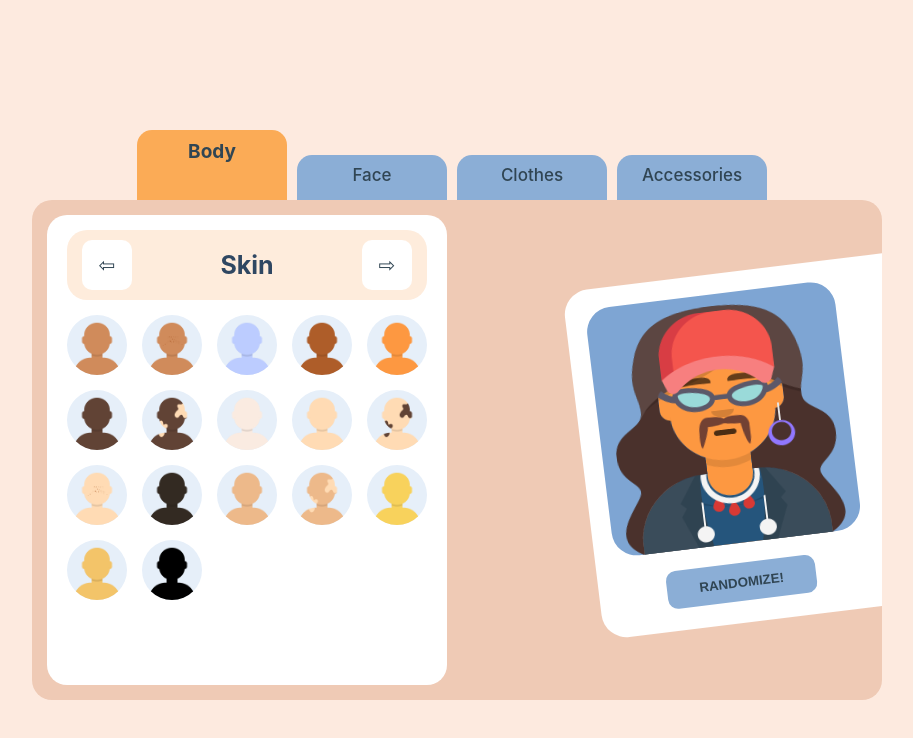
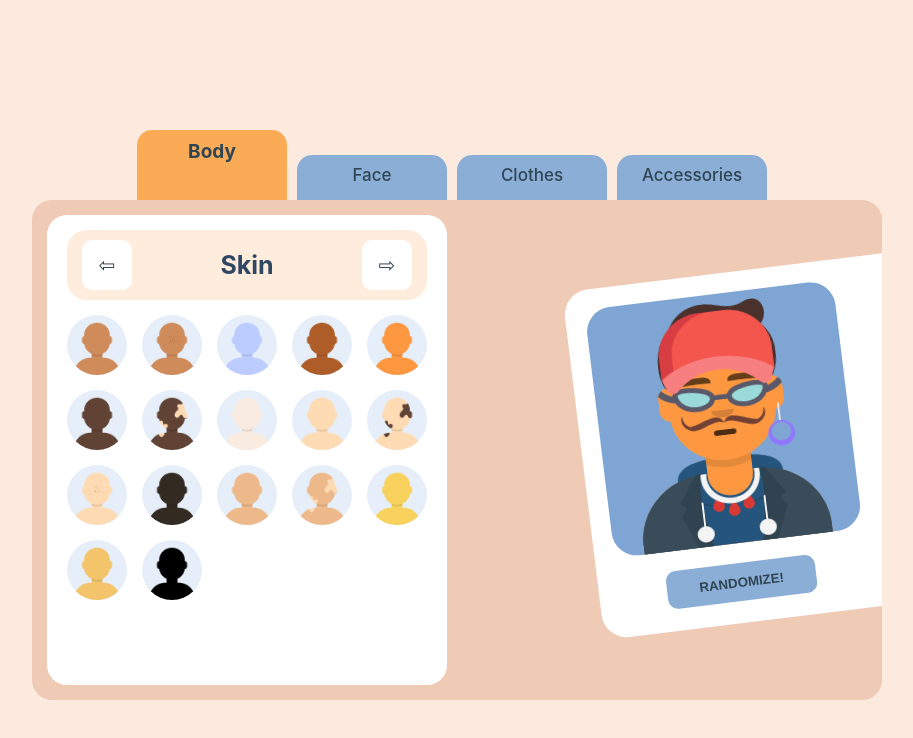
Before and after one commit to hoaproqv/char-avatar-custom, a React (Create React App) app: page / in a window 1280 px wide. Shown: the top 738 px of the page, without its empty margins (183-1096 px from the left). Built offline with nearby package versions, Linux system fonts and the light colour scheme.

Commit message:
completed2

```diff
--- a/src/components/Display.js
+++ b/src/components/Display.js
@@ -45,11 +45,11 @@ const randomAvatar = () => ({
   neckwear: `./media/character/accessories/neckwear/${Math.ceil(
     Math.random() * tagTypeNumber.neckwear,
   )}.png`,
+  hair: `./media/character/body/hair/${Math.ceil(
+    Math.random() * tagTypeNumber.hair,
+  )}.png`,
   beard: `./media/character/face/beard/${Math.ceil(
     Math.random() * tagTypeNumber.beard,
-  )}.png`,
-  hair: `./media/character/body/hair/${Math.ceil(
-    Math.random() * tagTypeNumber.hair,
   )}.png`,
   earrings: `./media/character/accessories/earrings/${Math.ceil(
     Math.random() * tagTypeNumber.earrings,
```
